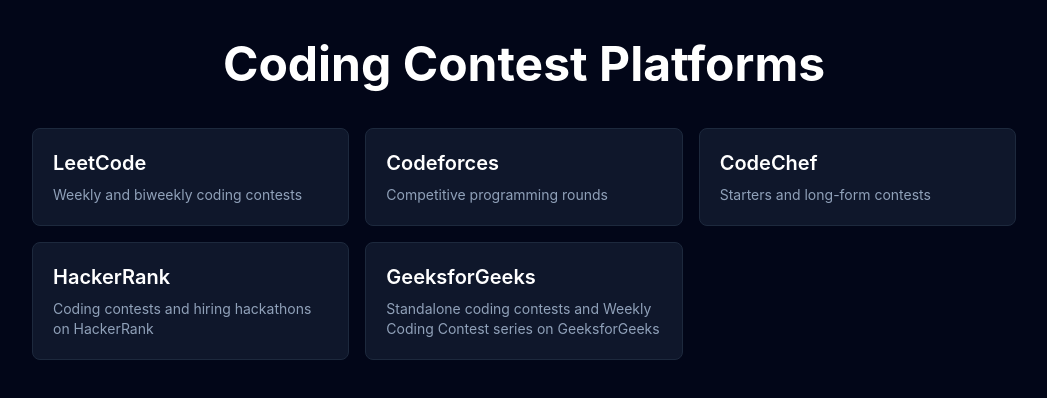
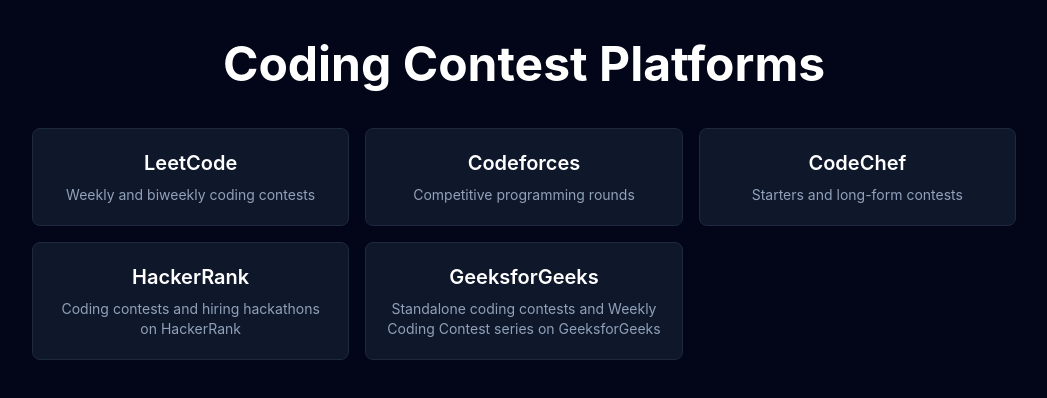
Before and after one commit to kartavyaarya111/Coding-Contest-fetch, a React (Vite) app in the folder frontend/: page / in a window 1280 px wide. Shown: the top 398 px of the page, without its empty margins (116-1163 px from the left). Built offline with nearby package versions, Linux system fonts and the light colour scheme.

Commit message:
UI corrected

```diff
--- a/frontend/src/components/ContestCard.tsx
+++ b/frontend/src/components/ContestCard.tsx
@@ -2,7 +2,7 @@
 
 function ContestCard({ contest }: { contest: Contest }) {
   return (
-    <article className="rounded-lg border border-slate-800 bg-slate-900/70 p-4 text-left shadow-sm transition hover:border-slate-700">
+    <article className="rounded-lg border border-slate-800 bg-slate-900/70 p-4 text-center shadow-sm transition hover:border-slate-700">
       <h3 className="text-lg font-semibold text-white">{contest.title}</h3>
 
       <p className="mt-3 text-sm text-slate-300">
@@ -17,7 +17,7 @@
         href={contest.url}
         target="_blank"
         rel="noopener noreferrer"
-        className="mt-4 inline-flex rounded-md bg-amber-400 px-3 py-2 text-sm font-medium text-slate-950 transition hover:bg-amber-300"
+        className="mx-auto mt-4 inline-flex rounded-md bg-amber-400 px-3 py-2 text-sm font-medium text-slate-950 transition hover:bg-amber-300"
       >
         Open Contest
       </a>
--- a/frontend/src/components/ContestSection.tsx
+++ b/frontend/src/components/ContestSection.tsx
@@ -12,7 +12,7 @@
     <section className="mt-10">
       <h2 className="text-2xl font-semibold text-white">{title}</h2>
 
-      <div className="mt-4 grid gap-4">
+      <div className="mt-4 grid gap-4 md:grid-cols-2">
         {contests.length > 0 ? (
           contests.map((contest) => (
             <ContestCard key={contest.titleSlug} contest={contest} />
--- a/frontend/src/components/PlatformCard.tsx
+++ b/frontend/src/components/PlatformCard.tsx
@@ -11,7 +11,7 @@
     <button
       type="button"
       onClick={() => onSelect(platform.id)}
-      className="rounded-lg border border-slate-800 bg-slate-900 p-5 text-left transition hover:-translate-y-0.5 hover:border-amber-400 hover:bg-slate-900/80"
+      className="rounded-lg border border-slate-800 bg-slate-900 p-5 text-center transition hover:-translate-y-0.5 hover:border-amber-400 hover:bg-slate-900/80"
     >
       <h2 className="text-xl font-semibold text-white">{platform.name}</h2>
       <p className="mt-2 text-sm text-slate-400">{platform.description}</p>
--- a/frontend/src/pages/HomePage.tsx
+++ b/frontend/src/pages/HomePage.tsx
@@ -12,7 +12,7 @@
         Coding Contest Platforms
       </h1>
 
-      <div className="grid gap-4 sm:grid-cols-2 lg:grid-cols-3">
+      <div className="text-center grid gap-4 sm:grid-cols-2 lg:grid-cols-3">
         {platforms.map((platform) => (
           <PlatformCard
             key={platform.id}
--- a/frontend/src/pages/PlatformPage.tsx
+++ b/frontend/src/pages/PlatformPage.tsx
@@ -38,7 +38,7 @@
         Back
       </button>
 
-      <h1 className="mt-8 text-4xl font-bold text-white sm:text-5xl">
+      <h1 className="mt-8 text-4xl font-bold text-white text-center sm:text-5xl">
         {platform?.name ?? "Platform"} Contests
       </h1>
 
```
